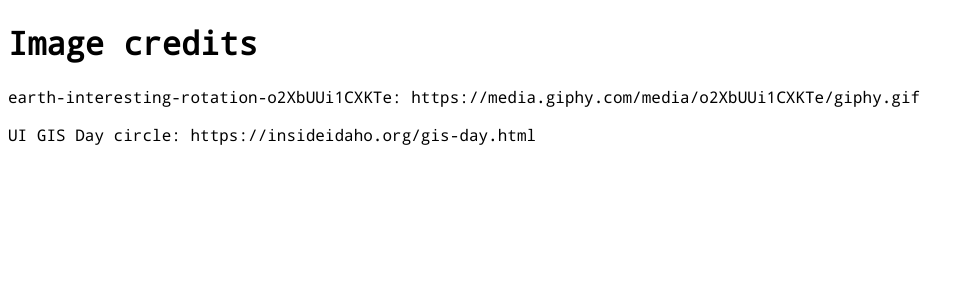
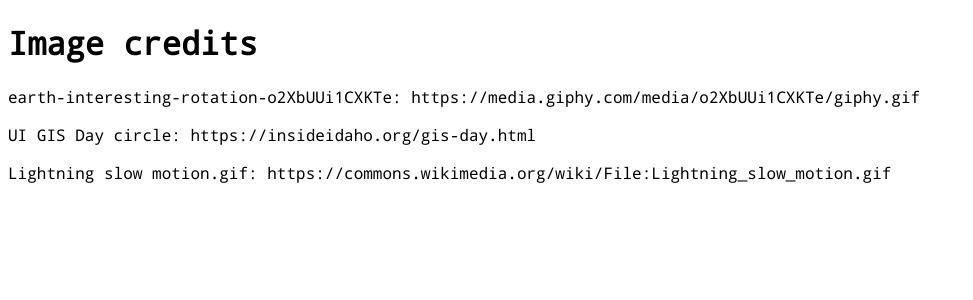
Before and after one commit to evanwill/countdown-timer, a Jekyll site: the page built from images/images.md, in a window 1280 px wide. Shown: the top 300 px of the page, without its empty margins (0-973 px from the left). Built offline with Jekyll 4.4.1, drawn with Linux system fonts in a browser that asks for light colours; our own code applies the rules of GitHub Pages for plain Markdown files.

Commit message:
add lightning gif

```diff
--- a/images/images.md
+++ b/images/images.md
@@ -5,3 +5,6 @@
 
 UI GIS Day circle:
 https://insideidaho.org/gis-day.html
+
+Lightning slow motion.gif:
+https://commons.wikimedia.org/wiki/File:Lightning_slow_motion.gif
```
Also changed, not shown: 1 other file.
